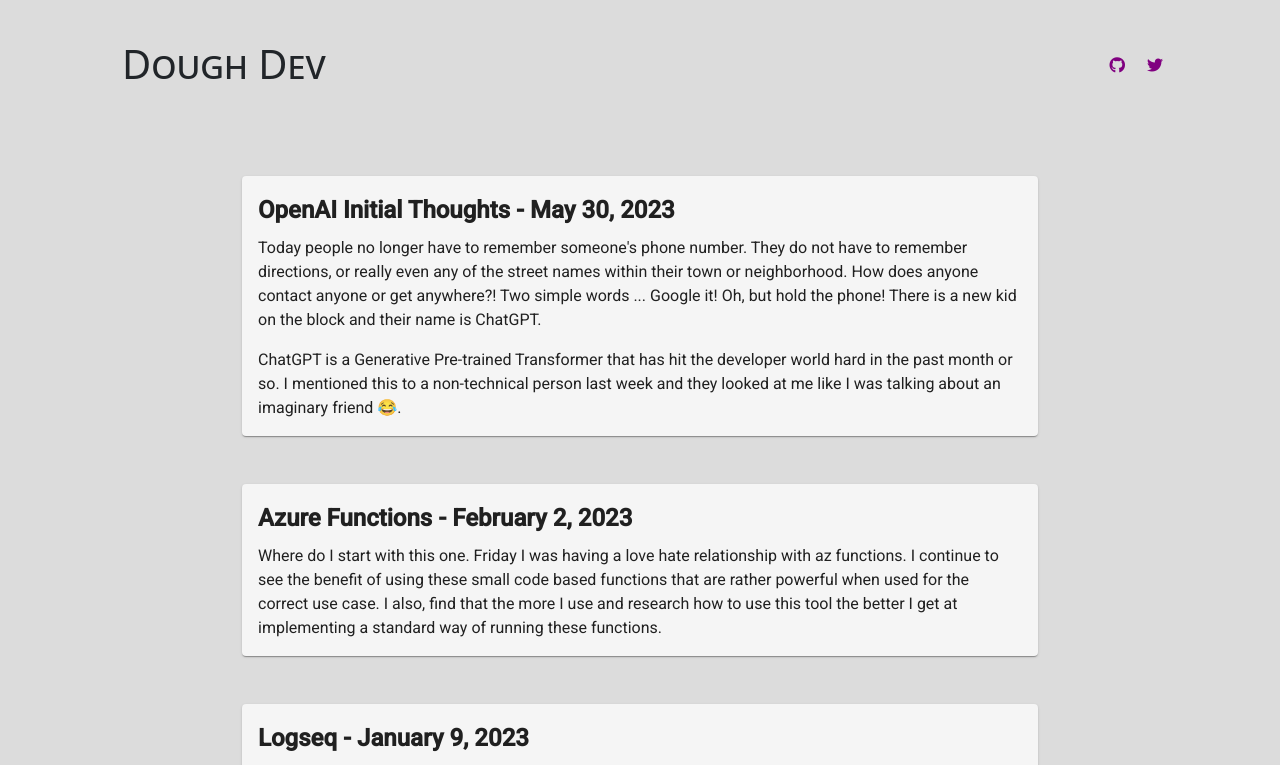
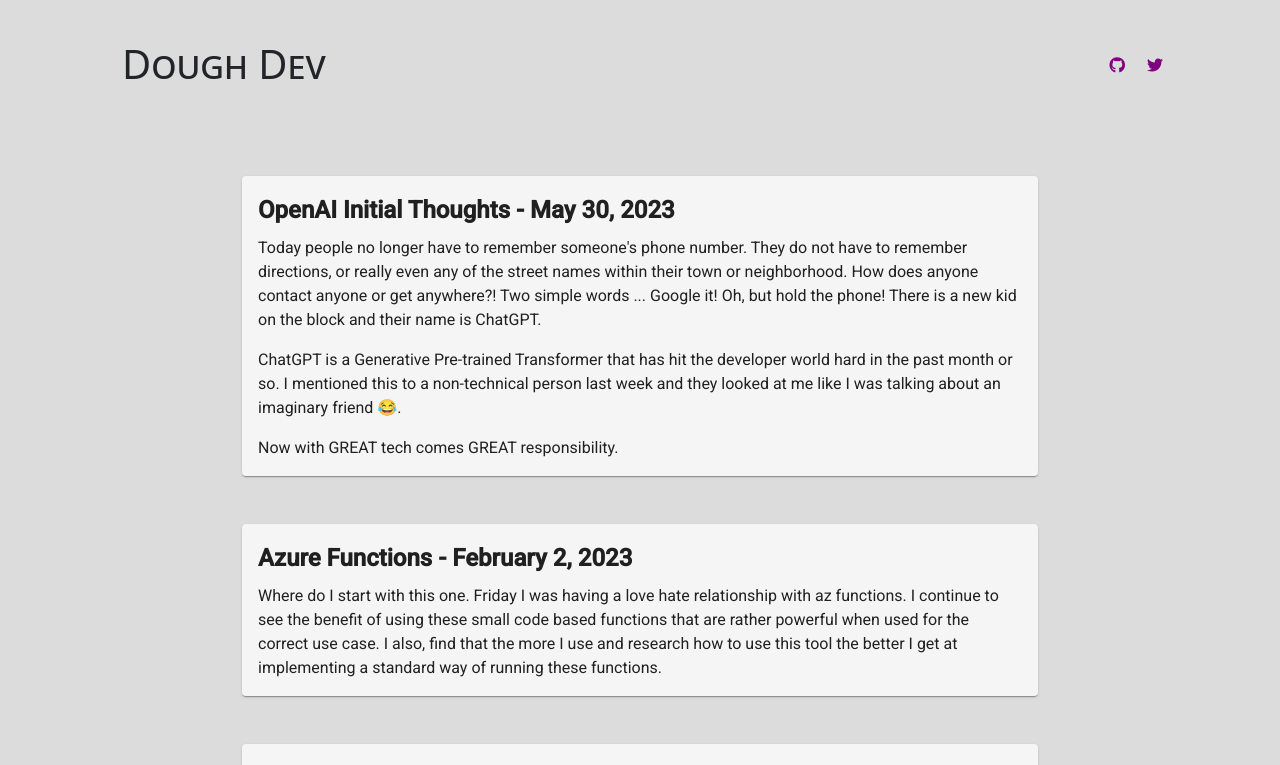
Before and after one commit to jamesjdougherty/dough-blog, an Angular app: page / in a window 1280 px wide. Shown: the top 765 px of the page. Built offline with nearby package versions, Linux system fonts and the light colour scheme; what @angular/fire would draw is missing.

Commit message:
Add new paragraph

```diff
--- a/src/app/blog/blog.component.html
+++ b/src/app/blog/blog.component.html
@@ -14,6 +14,9 @@
         developer world hard in the past month or so. I mentioned this to a
         non-technical person last week and they looked at me like I was talking
         about an imaginary friend 😂.
+      </p>
+      <p>
+        Now with GREAT tech comes GREAT responsibility.
       </p>
     </mat-card-content>
   </mat-card>
```
